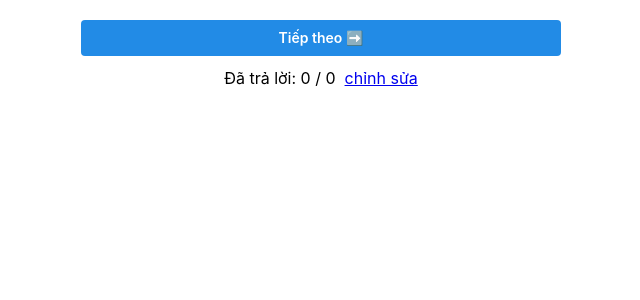
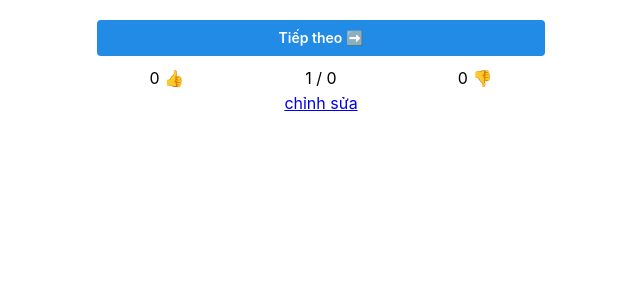
Before and after one commit to phattv/hanyu-flashcard, a React (Create React App) app: page / in a window 1280 px wide. Shown: the top 300 px of the page, without its empty margins (319-959 px from the left). Built offline with nearby package versions, Linux system fonts and the light colour scheme; no server answers.

Commit message:
feat(flashcard): show correct & incorrect counts

```diff
--- a/src/App.js
+++ b/src/App.js
@@ -1,4 +1,4 @@
-import { Button, Text } from "@mantine/core";
+import { Button, Container, Group, Text } from "@mantine/core";
 import "@mantine/core/styles.css";
 import axios from "axios";
 import Papa from "papaparse";
@@ -12,8 +12,11 @@ function App() {
   const [words, setWords] = useState([]);
   const [usedIndices, setUsedIndices] = useState([]);
   const [currentIndex, setCurrentIndex] = useState(null);
-  const [showAnswer, setShowAnswer] = useState(false);
-  const [answeredCount, setAnsweredCount] = useState(0);
+
+  const [isAnswerShown, setIsAnswerShown] = useState(false);
+  const [canNext, setCanNext] = useState(true);
+  const [correctCount, setCorrectCount] = useState(0);
+  const [incorrectCount, setIncorrectCount] = useState(0);
   const [totalWords, setTotalWords] = useState(0);
 
   useEffect(() => {
@@ -42,7 +45,8 @@ function App() {
     if (usedIndices.length === totalWords) {
       // If all words have been shown, reset the used indices array
       setUsedIndices([]);
-      setAnsweredCount(0);
+      setCorrectCount(0);
+      setIncorrectCount(0);
     }
 
     let newIndex;
@@ -52,28 +56,47 @@ function App() {
 
     setUsedIndices([...usedIndices, newIndex]);
     setCurrentIndex(newIndex);
-    setShowAnswer(false);
-    setAnsweredCount(answeredCount + 1);
+
+    setIsAnswerShown(false);
+    setCanNext(false);
   };
 
-  const handleShowAnswer = () => {
-    setShowAnswer(true);
+  const handleShowAnswer = (result) => {
+    setIsAnswerShown(true);
+    setCanNext(true);
+
+    if (result) {
+      setCorrectCount(correctCount + 1);
+    } else {
+      setIncorrectCount(incorrectCount + 1);
+    }
   };
 
   return (
-    <div>
+    <Container>
       {words.length > 0 && currentIndex !== null && (
         <Flashcard
           word={words[currentIndex]}
-          showAnswer={showAnswer}
+          isAnswerShown={isAnswerShown}
           handleShowAnswer={handleShowAnswer}
         />
       )}
-      <Button mt="xs" mb="xs" fullWidth onClick={randomizeWord}>
+      <Button
+        mt="xs"
+        mb="xs"
+        fullWidth
+        onClick={randomizeWord}
+        disabled={!canNext}
+      >
         Tiếp theo&nbsp;➡️
       </Button>
+      <Group justify="space-around">
+        <Text>{correctCount} 👍</Text>
         <Text>
-        Đã trả lời: {answeredCount} / {totalWords} &nbsp;
+          {correctCount + incorrectCount + 1} / {totalWords}
+        </Text>
+        <Text>{incorrectCount} 👎</Text>
+      </Group>
       <a
         rel="noreferrer noopener"
         target="_blank"
@@ -81,8 +104,7 @@ function App() {
       >
         chỉnh sửa
       </a>
-      </Text>
-    </div>
+    </Container>
   );
 }
 
--- a/src/components/Flashcard.js
+++ b/src/components/Flashcard.js
@@ -41,7 +41,7 @@ const createSvgBackground = () => {
   return svg;
 };
 
-const FlashCard = ({ word, showAnswer, handleShowAnswer }) => {
+const FlashCard = ({ word, isAnswerShown, handleShowAnswer }) => {
   const [hanziInput, setHanziInput] = useState("");
   const [pinyinInput, setPinyinInput] = useState("");
   const [isHanziCorrect, setIsHanziCorrect] = useState(false);
@@ -117,7 +117,7 @@ const FlashCard = ({ word, showAnswer, handleShowAnswer }) => {
     setIsPinyinCorrect(pinyinCorrect);
     setHanziInput("");
     setPinyinInput("");
-    handleShowAnswer();
+    handleShowAnswer(hanziCorrect && pinyinCorrect);
   };
 
   return (
@@ -140,17 +140,17 @@ const FlashCard = ({ word, showAnswer, handleShowAnswer }) => {
           <TextInput
             flex={1}
             label="汉字 (Hán tự)"
-            error={!isHanziCorrect && showAnswer}
-            disabled={showAnswer}
-            value={showAnswer ? word["汉字"] : hanziInput}
+            error={isAnswerShown && !isHanziCorrect}
+            disabled={isAnswerShown}
+            value={isAnswerShown ? word["汉字"] : hanziInput}
             onChange={(e) => setHanziInput(e.target.value)}
           />
           <TextInput
             flex={1}
             label="Pinyin (phiên âm)"
-            error={!isPinyinCorrect && showAnswer}
-            disabled={showAnswer}
-            value={showAnswer ? word["pinyin"] : pinyinInput}
+            error={isAnswerShown && !isPinyinCorrect}
+            disabled={isAnswerShown}
+            value={isAnswerShown ? word["pinyin"] : pinyinInput}
             onChange={(e) => setPinyinInput(e.target.value)}
           />
         </Group>
@@ -160,14 +160,14 @@ const FlashCard = ({ word, showAnswer, handleShowAnswer }) => {
           </Button>
           <Button
             flex={1}
-            disabled={showAnswer}
+            disabled={isAnswerShown}
             onClick={checkAnswer}
             autoFocus
           >
-            {showAnswer
+            {isAnswerShown
               ? isHanziCorrect & isPinyinCorrect
-                ? "✅ Đúng! 💯"
-                : `❌ Sai!`
+                ? "Đúng! 👍"
+                : `Sai! 👎`
               : `Kiểm tra 👌`}
           </Button>
         </Group>
```
Lines whose indentation alone changed are shown as unchanged.
